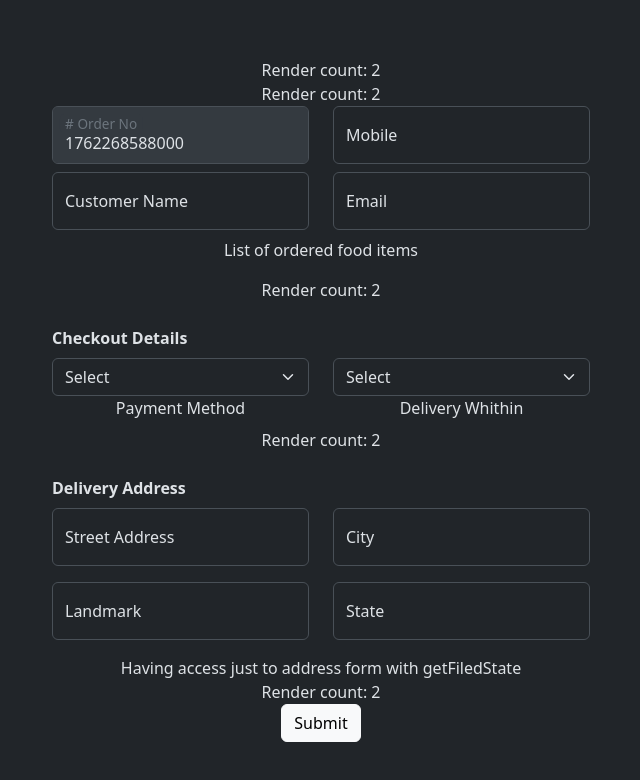
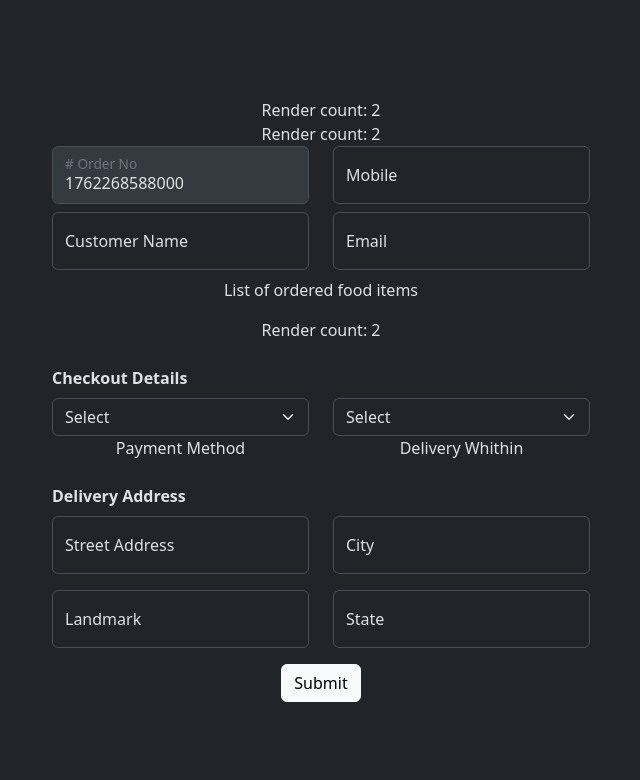
Before and after one commit to Hector-MuMo/react-hook-form-practice, a React (Vite) app: page / in a window 1280 px wide. Shown: the top 780 px of the page, without its empty margins (319-959 px from the left). Built offline with nearby package versions, Linux system fonts and the light colour scheme.

Commit message:
how isolate form components with useWatch

```diff
--- a/src/controls/SubmitButton.tsx
+++ b/src/controls/SubmitButton.tsx
@@ -1,6 +1,5 @@
 import React from "react"
 import {  useFormState, type Control } from "react-hook-form"
-import getRenderCount from "../utils/getRenderCount"
 
 
 type SubmitButtonProps = React.ButtonHTMLAttributes<HTMLButtonElement> & {
@@ -8,7 +7,6 @@ type SubmitButtonProps = React.ButtonHTMLAttributes<HTMLButtonElement> & {
   control?: Control<any, any>
 }
 
-const RenderCount = getRenderCount()
 
 export default function SubmitButton(props: SubmitButtonProps) {
   const {
@@ -31,7 +29,6 @@ function WithControl({
   const { isSubmitting } = useFormState({ control })
   return (
     <>
-      <RenderCount />
       <button
         type="submit"
         className={`btn ${className}`}
@@ -63,7 +60,6 @@ function WithoutControl({
 }: React.ButtonHTMLAttributes<HTMLButtonElement>) {
   return (
     <>
-      <RenderCount />
       <button type="submit" className={`btn ${className}`} {...other}>
         {value}
       </button>
--- a/src/pages/FoodDelivery/Components/CheckoutForm.tsx
+++ b/src/pages/FoodDelivery/Components/CheckoutForm.tsx
@@ -1,7 +1,8 @@
 import type { CheckoutFormType, SelectOptions } from "../../../types";
 import Select from "../../../controls/Select";
-import { useFormContext, useFormState } from "react-hook-form";
+import { useFormContext, useFormState, useWatch } from "react-hook-form";
 import getRenderCount from "../../../utils/getRenderCount";
+import { useEffect } from "react";
 
 const RenderCount = getRenderCount();
 
@@ -30,6 +31,22 @@ const CheckoutForm = () => {
   const { errors } = useFormState<CheckoutFormType>({
     name: ["paymentMethod", "deliveryIn"],
   })
+
+  // Using useWatch to monitor paymentMethod field without causing re-renders
+  // paramenter 'name' specifies the field to watch, it can also be an array of field names
+  // parameter 'defaultValue' sets a default value for the watched field(s) if they are undefined
+  // parameter 'control' it will be necessary to provide control when useWatch is used outside of FormProvider or useFormContext
+  // parameter 'disabled' when set to true, prevents the component from re-rendering in response to changes in the watched field(s).
+  // parameter 'exact' when set to true, ensures that only the specified fields trigger re-renders, ignoring changes in nested fields.
+  const paymentMethod = useWatch({name: "paymentMethod"});
+
+  useEffect(() => {
+    if (paymentMethod === "online") {
+      alert("Redirecting to online payment gateway...");
+    }
+  }, [paymentMethod]);
+
+
 
   return (
     <>
--- a/src/pages/FoodDelivery/Components/DeliveryAddressForm.tsx
+++ b/src/pages/FoodDelivery/Components/DeliveryAddressForm.tsx
@@ -1,20 +1,13 @@
 import { useFormContext } from "react-hook-form";
 import TextField from "../../../controls/TextField";
 import type { DeliveryAddressFormType } from "../../../types";
-import getRenderCount from "../../../utils/getRenderCount";
-
-const RenderCount = getRenderCount();
 
 const DeliveryAddressForm = () => {
-  // getFieldState can be used to get the state of a specific field without causing a re-render of the entire form.
-  // This is useful for performance optimization, especially in large forms.
-  // also it works better for nested fields.
-  // This has a better performance if you use it inside the child components to get the state of specific fields.
-  const { register, formState: { errors }, getFieldState } = useFormContext<{address: DeliveryAddressFormType}>();
+
+  const { register, formState: { errors } } = useFormContext<{address: DeliveryAddressFormType}>();
 
   return (
     <>
-      <RenderCount />
       <div className="text-start fw-bold mt-4 mb-2">Delivery Address</div>
       <div className="row mb-3">
         <div className="col">
@@ -44,7 +37,6 @@ const DeliveryAddressForm = () => {
           <TextField label="State" {...register("address.state")} />
         </div>
       </div>
-      <div>{getFieldState("address") && "Having access just to address form with getFiledState"}</div>
     </>
   );
 };
--- a/src/pages/FoodDelivery/FoodDeliveryForm.tsx
+++ b/src/pages/FoodDelivery/FoodDeliveryForm.tsx
@@ -10,6 +10,7 @@ import type { FoodDeliveryFormType } from "../../types";
 import DeliveryAddressForm from "./Components/DeliveryAddressForm";
 import FoodDeliveryMaster from "./Components/FoodDeliveryMaster";
 import SubmitButton from "../../controls/SubmitButton";
+//import { useEffect } from "react";
 
 //import { useRenderCount } from "./hooks/useRenderCount"
 
@@ -38,45 +39,32 @@ export const FoodDeliveryForm = () => {
       },
     });
 
-  const { handleSubmit, /*formState,*/ control } = methods;
-  //IMPORTANT: When we destructure formState, we create a subscription to the properties we destructure
-  // and any change in any property will cause a re-render.
-  // For example isDirty wil re-render the component on every change of the boolean state.
-  /*
-  isDirty: a boolean indicating whether any of the form fields have been modified from their initial values.
-  isValid: a boolean indicating whether the entire form is valid based on the defined validation rules.
-  isValidating: a boolean indicating whether the form is currently undergoing validation.
-  errors: an object containing validation errors for each form field, if any exist.
-  dirtyFields: an object indicating which specific fields have been modified.
-  touchedFields: an object indicating which specific fields have been interacted with (focused and then blurred).
-  defaultValues: an object containing the initial values of the form fields.
-  isSubmitting: a boolean indicating whether the form is currently being submitted.
-  isSubmitted: a boolean indicating whether the form has been submitted at least once.
-  isSubmitSuccessful: a boolean indicating whether the last form submission was successful.
-  submitCount: a number indicating how many times the form has been submitted.
-  isLoading: a boolean indicating whether the form is in a loading state, typically used for async operations.
-  */
-  // const {
-  //   isDirty,
-  //   dirtyFields,
-  //   touchedFields,
-  //   isValid,
-  //   isValidating,
-  //   isSubmitSuccessful,
-  //   isSubmitted,
-  //   isSubmitting,
-  //   submitCount,
-  // } = formState;
+  const { handleSubmit, control, /*watch*/ } = methods;
 
-  // console.log("isDirty ", isDirty);
-  // console.log("dirty fields ", dirtyFields);
-  // console.log("touched fields ", touchedFields);
-  // console.log("valid form ", isValid);
-  // console.log("validating form ", isValidating);
-  // console.log("submit successful ", isSubmitSuccessful);
-  // console.log("form submitted ", isSubmitted);
-  // console.log("form is submitting ", isSubmitting);
-  // console.log("form is submitted this number of times ", submitCount);
+  // watch works to re-render the form on field changes
+  // we can add these parameters
+  // watch(); affects all the form fields
+  // watch("customerName"); affects only customerName field
+  // watch(["customerName","email"]); affects customerName and email fields
+  // watch((data, {name, type}) => console.log(data, name, type)); to get all the changes in the form and not re-render the form
+  // watch("customerName", "jaun"); to set default value while watching a field, this default value is only for the watch and not for the form field
+  //watch((data, {name, type}) => console.log(data, name, type));
+
+  //const paymentMethod = watch("paymentMethod");
+
+  // Base on paymentmethod input watch, we can trigger side effects
+  // useEffect(() => {
+  //   if (paymentMethod === "online") {
+  //     alert("Redirecting to online payment gateway...");
+  //   }
+  // }, [paymentMethod])
+
+  // useEffect(() => {
+  //   // In this case, watch is used to subscribe to form changes without re-rendering the form
+  //   // and we can perform side effects based on form changes, later unsubscribe the watch on component unmount
+  //   const suscription = watch((data, {name, type}) => console.log(data, name, type));
+  //   return () => suscription.unsubscribe();
+  // }, [watch]);
 
 
   const onSubmit = (formData: FoodDeliveryFormType) => {
```
